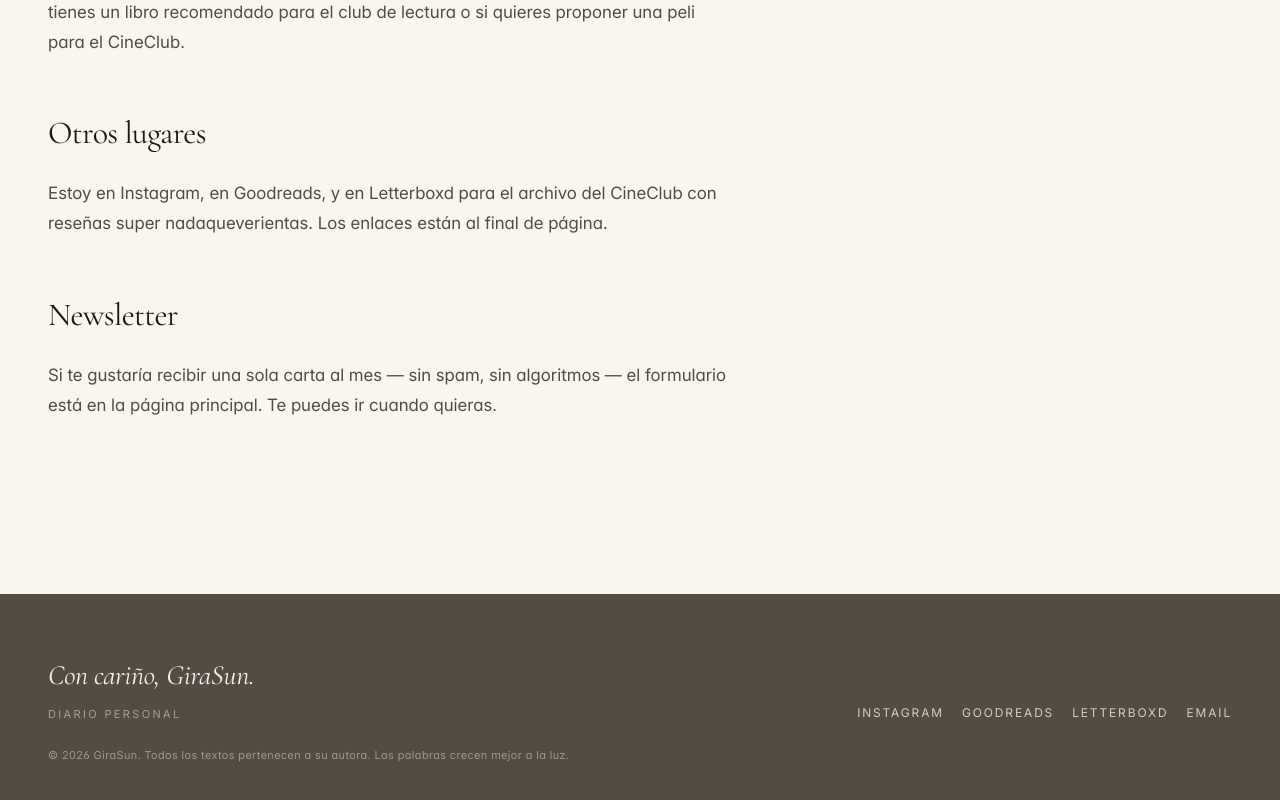
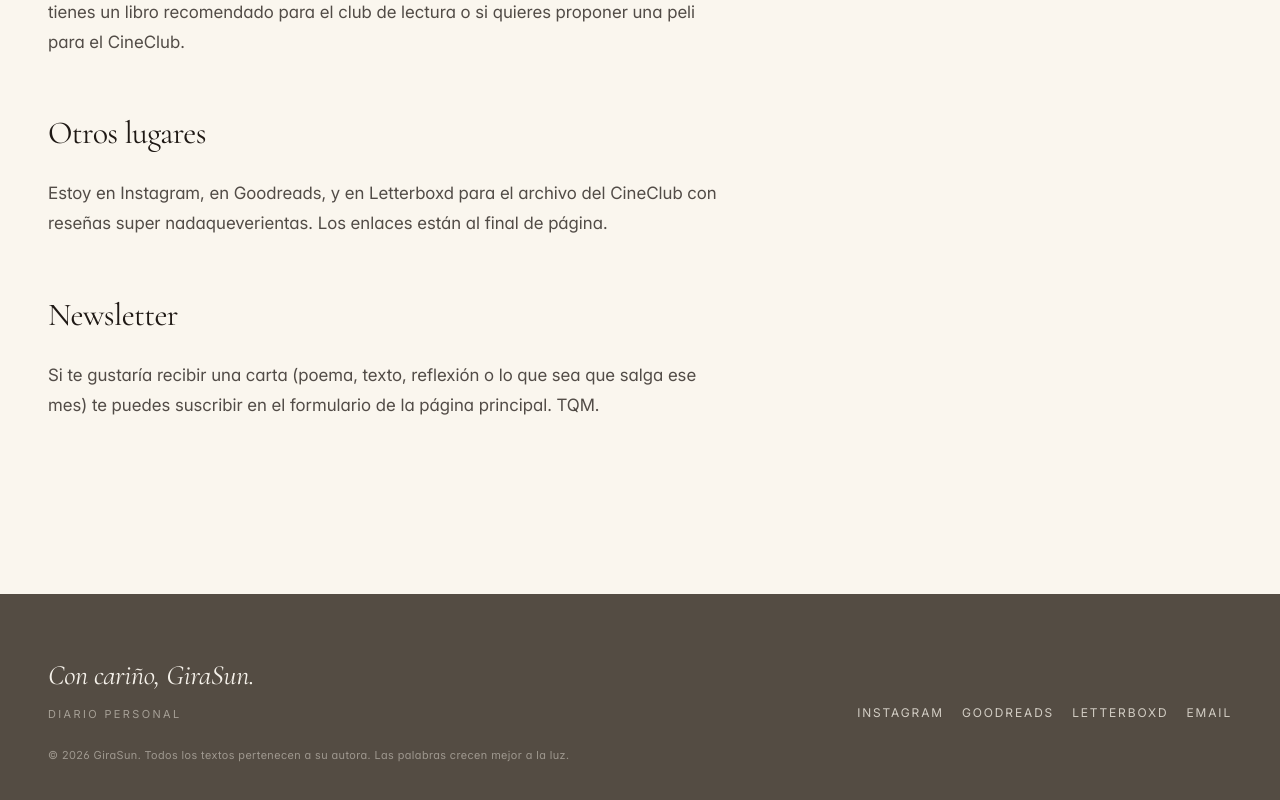
Before and after one commit to DahianaSantiago/GiraSun, a Next.js app: page /contacto in a window 1280 px wide. Shown: the part 719-1519 px from the top of the page. Built offline with nearby package versions, Linux system fonts and the light colour scheme; no server answers.

Commit message:
Actualizar el bloque Newsletter de la página de contacto
Co-Authored-By: Claude Opus 5 <noreply@anthropic.com>
Claude-Session: https://claude.ai/code/session_01Vt94uKaNNwsHKMJYMdq8Zg

```diff
--- a/src/app/(public)/contacto/page.tsx
+++ b/src/app/(public)/contacto/page.tsx
@@ -62,8 +62,8 @@ export default function ContactoPage() {
             </p>
             <h2>Newsletter</h2>
             <p>
-              Si te gustaría recibir una sola carta al mes — sin spam, sin algoritmos — el
-              formulario está en la página principal. Te puedes ir cuando quieras.
+              Si te gustaría recibir una carta (poema, texto, reflexión o lo que sea que salga ese
+              mes) te puedes suscribir en el formulario de la página principal. TQM.
             </p>
           </div>
         </div>
```
